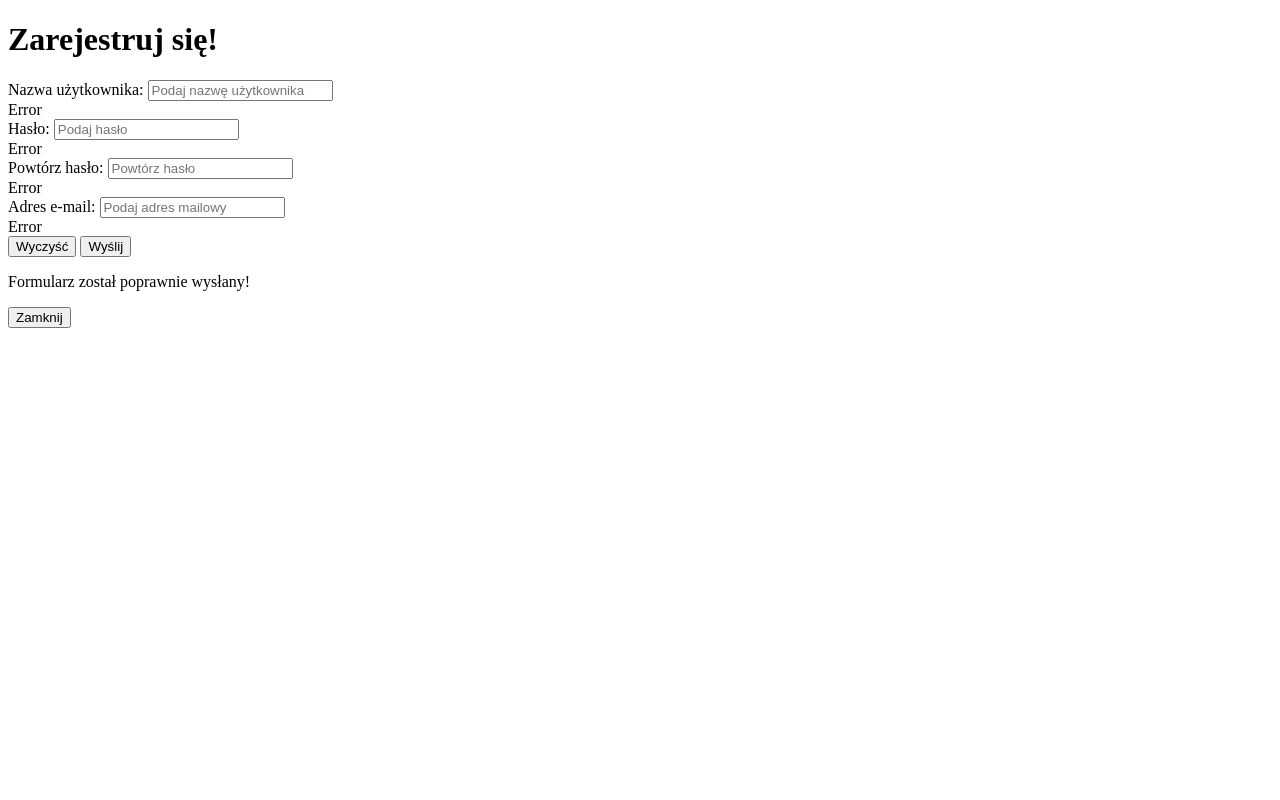
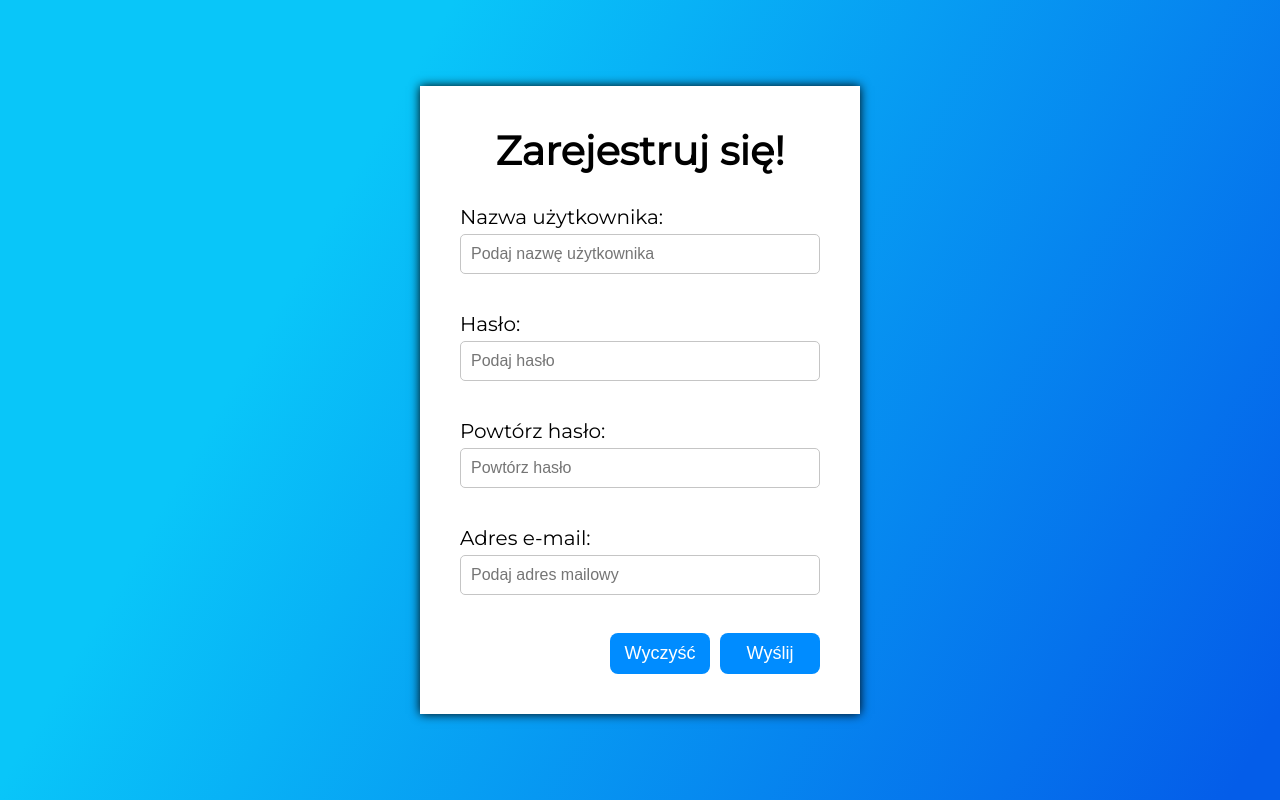
Before and after one commit to EmiliaPrzybylek/SelfStudy-JavaScript-FormValidation, a plain HTML site: page index.html in a window 1280 px wide. Drawn offline with Linux system fonts and the light colour scheme.

Commit message:
form styled

```diff
--- a/css/style.css
+++ b/css/style.css
@@ -0,0 +1,115 @@
+* {
+    box-sizing: border-box;
+    margin: 0;
+    padding: 0;
+}
+
+body {
+    display: flex;
+    justify-content: center;
+    align-items: center;
+    min-height: 100vh;
+    font-family: 'Montserrat', serif;
+    background-image: linear-gradient(300deg, #045de9 3%, #09c6f9 74%);
+}
+
+.wrapper {
+    width: 440px;
+    background-color: #fff;
+    box-shadow: 0 0 10px black;
+}
+
+form {
+    padding: 40px;
+    font-size: 20px;
+}
+
+h1 {
+    margin-bottom: 30px;
+    text-align: center;
+}
+
+.form-box {
+    margin-bottom: 15px;
+}
+
+.form-box label {
+    display: inline-block;
+    margin-bottom: 5px;
+}
+
+.form-box input {
+   width: 100%;
+   padding: 10px;
+   font-size: 16px;
+   border: 1px solid rgb(197, 197, 197);
+   border-radius: 5px;
+}
+
+.form-box.error input {
+    border: 1px solid rgb(0, 137, 250);
+    background-color: rgba(0, 137, 250, .1);
+}
+
+.form-box .error-text {
+    margin: 5px 0 0 10px;
+    font-size: 14px;
+    color: rgb(0, 137, 250);
+    visibility: hidden;
+}
+
+.form-box.error .error-text {
+    visibility: visible;
+}
+
+.control-buttons {
+    display: flex;
+    justify-content: flex-end;
+}
+
+.send, .clear, .close {
+    display: block;
+    padding: 10px 0;
+    margin-left: 10px;
+    width: 100px;
+    font-size: 18px;
+    background-color: rgb(0, 140, 255);
+    color: white;
+    border: none;
+    border-radius: 8px;
+    cursor: pointer;
+    transition: background-color .3s;
+}
+
+.send:hover, .clear:hover, .close:hover {
+    background-color: rgb(0, 107, 194);
+}
+
+.popup {
+    display: flex;
+    justify-content: center;
+    align-items: center;
+    flex-direction: column;
+    position: absolute;
+    top: -300px;
+    left: 50%;
+    transform: translate(-50%, -50%);
+    width: 600px;
+    height: 200px;
+    background-color: #fff;
+    border-radius: 8px;
+    border: 2px solid black;
+    transition: top .5s;
+}
+
+.popup p {
+    font-size: 20px;
+}
+
+.popup .close {
+    margin-top: 20px;
+}
+
+.show-popup {
+    top: 150px;
+}
--- a/index.html
+++ b/index.html
@@ -1,12 +1,18 @@
 <!DOCTYPE html>
 <html lang="pl">
+
 <head>
     <meta charset="UTF-8">
     <meta http-equiv="X-UA-Compatible" content="IE=edge">
     <meta name="viewport" content="width=device-width, initial-scale=1.0">
+    <link rel="preconnect" href="https://fonts.googleapis.com">
+    <link rel="preconnect" href="https://fonts.gstatic.com" crossorigin>
+    <link href="https://fonts.googleapis.com/css2?family=Montserrat&display=swap" rel="stylesheet">
+
     <link rel="stylesheet" href="css/style.css">
     <title>Walidacja formularza</title>
 </head>
+
 <body>
 
     <div class="wrapper">
@@ -50,4 +56,5 @@
 
     <script src="js/script.js"></script>
 </body>
+
 </html>
```
